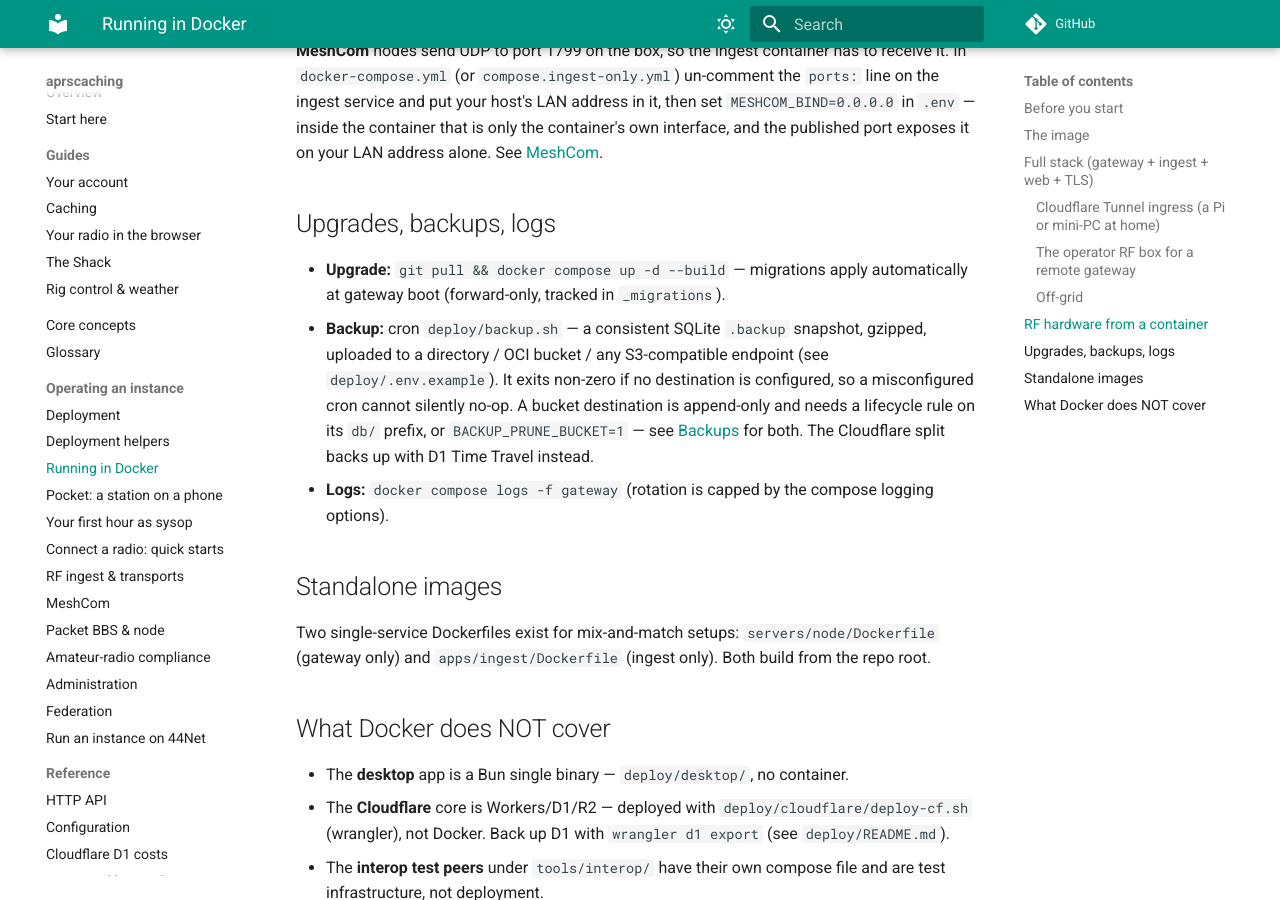
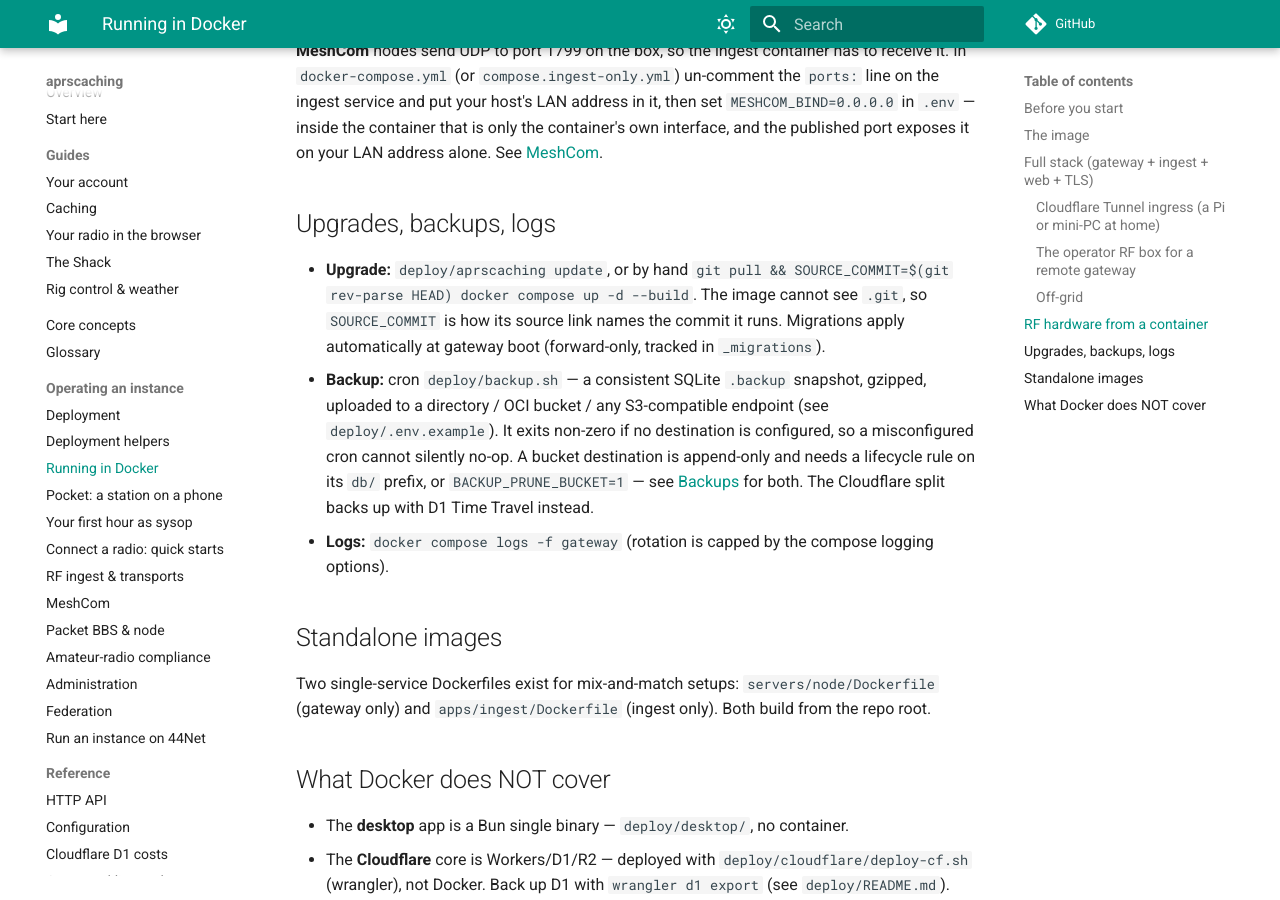
Before and after one commit to apachler/aprscaching, an MkDocs documentation site: the page built from docs/operate/docker.md, in a window 1280 px wide and 900 px high, scrolled down 3779 px. Built offline with MkDocs 1.6.1 and Material for MkDocs 9.7.7, drawn with Linux system fonts in a browser that asks for light colours; comment, search, counter and statistics services are not loaded; some of the changed text lies outside the part shown.

Commit message:
fix(deploy): the Docker image names the commit it was built from (#155)
The build context leaves `.git` out (`.dockerignore`), so the gateway in
the Docker image could not name its commit: `/.well-known/source`
answered `"commit": null` and `doctor` warned.

## Change
- `deploy/Dockerfile`: `ARG SOURCE_COMMIT` → `ENV SOURCE_COMMIT`, as the
last step of the runtime stage, so a new commit rebuilds only that
layer.
- `deploy/docker-compose.yml`: passes `SOURCE_COMMIT` from the compose
environment as the build argument.
- `deploy/aprscaching` (`selfhost_compose`): sets it to the checkout's
HEAD unless `.env` sets one (a fork's own value wins).
- `deploy/oci/cloud-init.yaml`, the next steps `setup.sh` prints,
`docs/operate/docker.md`, `first-hour.md` and `deploy/README.md`:
`SOURCE_COMMIT=$(git rev-parse HEAD) docker compose up -d --build`.
- `servers/node/src/server.ts`: `||` instead of `??`, so an image built
without the argument (empty value) still falls back to git.
- `doctor`: on Self-host, the hint for a missing commit is the rebuild
command.

A `SOURCE_COMMIT` in `.env` still overrides the baked-in value at
runtime.

## Tested
- Built the image with the argument and ran it: `/.well-known/source`
names the commit; `-e SOURCE_COMMIT=…` overrides it.
- `docker compose config` resolves the build argument.
- Helper tests, docs check, lint, format, shellcheck and actionlint pass
locally.

Signed-off-by: Andreas Pachler <apachler@paan-systems.com>

````diff
--- a/docs/operate/docker.md
+++ b/docs/operate/docker.md
@@ -38,7 +38,7 @@
 ```bash
 cd deploy
 ./setup.sh                             # writes .env; prints the start, health and verify commands for your choice
-docker compose up -d --build
+SOURCE_COMMIT=$(git rev-parse HEAD) docker compose up -d --build   # the commit names the source link's code
 docker compose ps                      # the gateway shows "healthy" once it is ready
 curl -fsS https://<your domain>/health # off-grid: http://<LAN address>/health (Caddy publishes 80/443; the gateway's 8080 is internal)
 ```
@@ -99,7 +99,7 @@
 
     ```bash
     cd deploy
-    docker compose -f docker-compose.yml -f compose.home.yml up -d --build
+    SOURCE_COMMIT=$(git rev-parse HEAD) docker compose -f docker-compose.yml -f compose.home.yml up -d --build
     ```
 
 5. **Verify.** The tunnel shows *HEALTHY* in the dashboard, `https://aprs.example.net/health`
@@ -141,7 +141,9 @@
 
 ## Upgrades, backups, logs
 
-- **Upgrade:** `git pull && docker compose up -d --build` — migrations apply automatically at
+- **Upgrade:** `deploy/aprscaching update`, or by hand
+  `git pull && SOURCE_COMMIT=$(git rev-parse HEAD) docker compose up -d --build`. The image cannot see `.git`,
+  so `SOURCE_COMMIT` is how its source link names the commit it runs. Migrations apply automatically at
   gateway boot (forward-only, tracked in `_migrations`).
 - **Backup:** cron `deploy/backup.sh` — a consistent SQLite `.backup` snapshot, gzipped, uploaded
   to a directory / OCI bucket / any S3-compatible endpoint (see `deploy/.env.example`). It exits
````
Also changed, not shown: deploy/README.md (+1 -0 lines), docs/operate/first-hour.md (+1 -1 lines), 7 other files.
